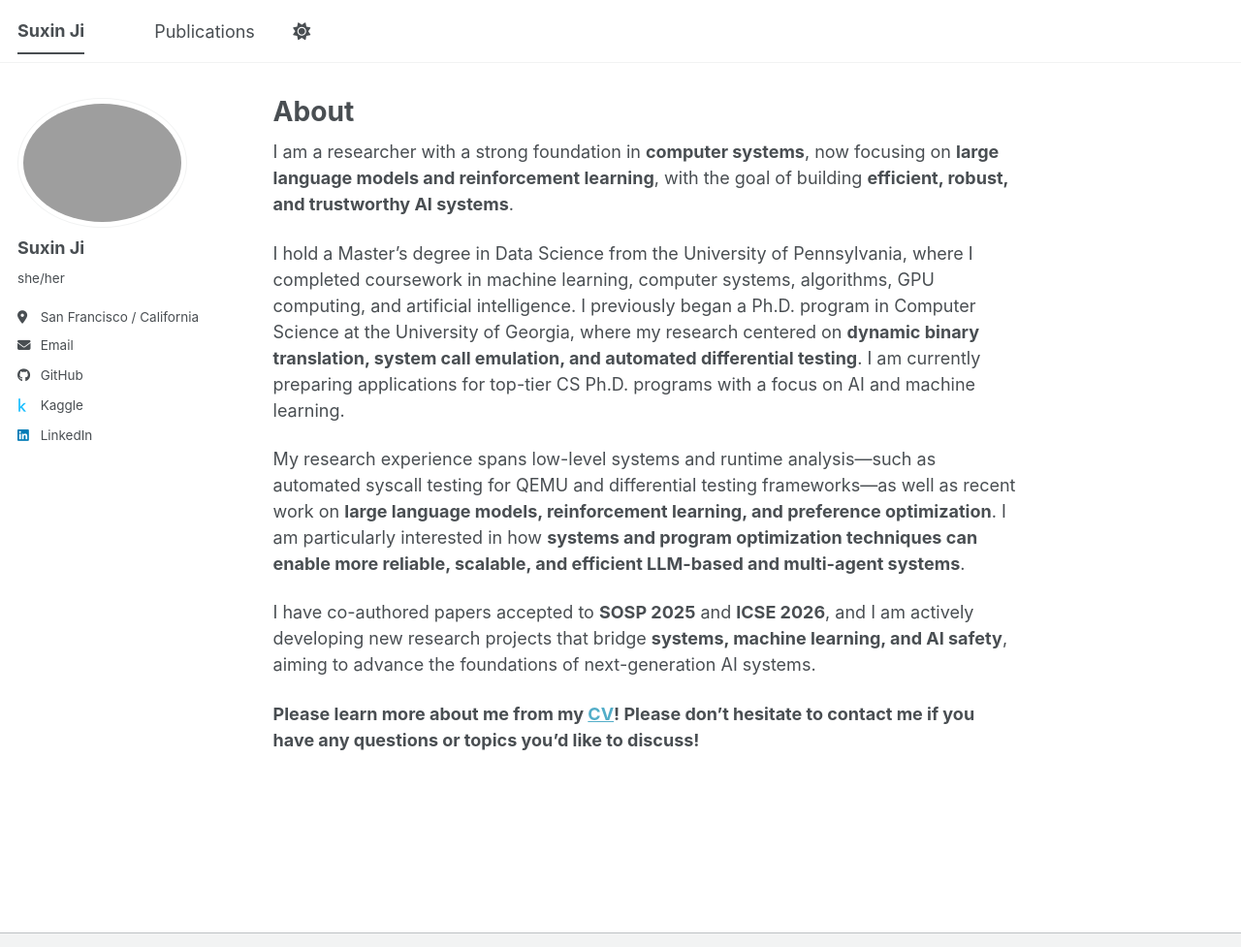
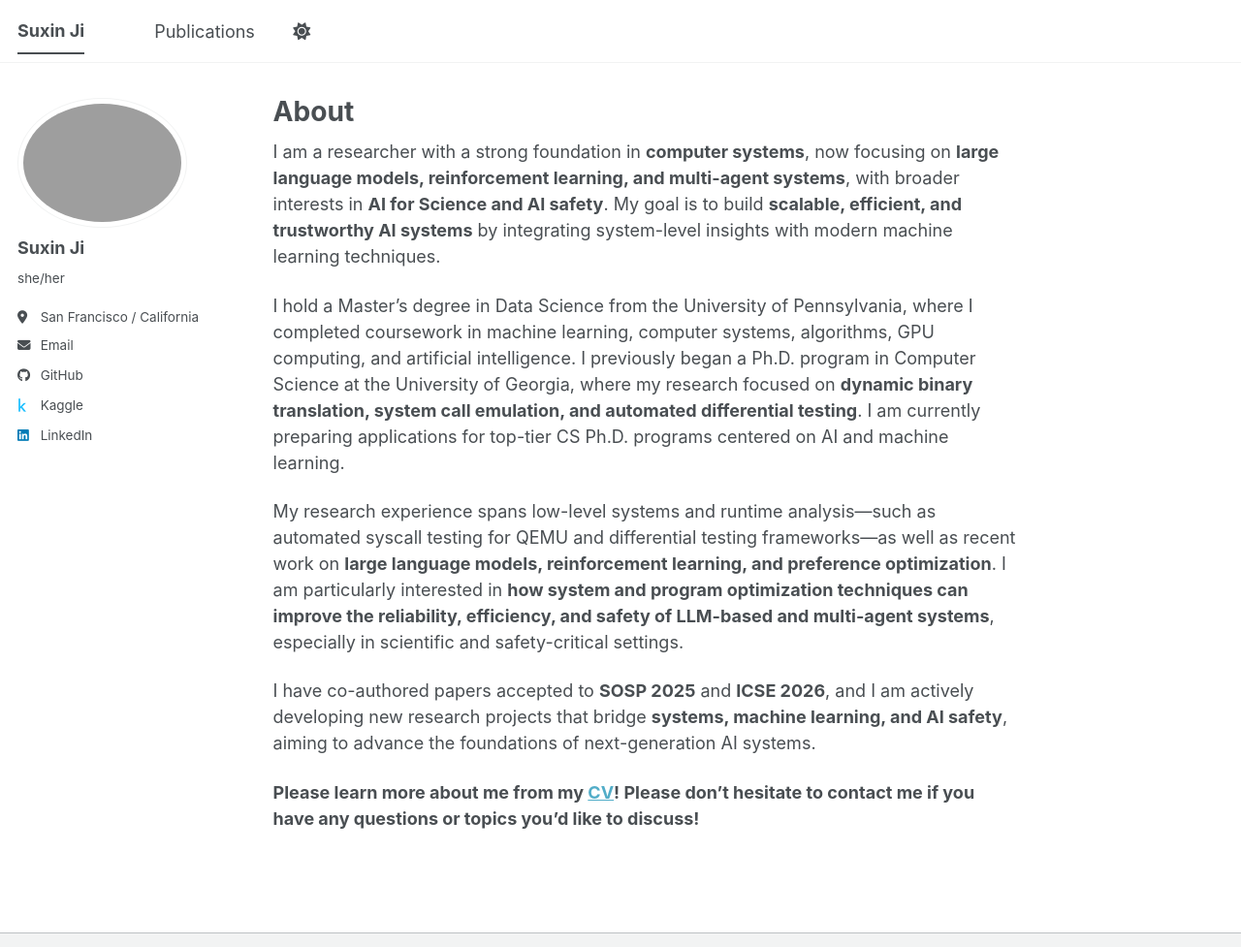
Before and after one commit to suxinji/suxinji.github.io, a Jekyll site: the page built from _pages/about.md, in a window 1280 px wide and 1099 px high, cut to the strip 0-977 px from the top of the window. Shown: the whole strip at 97% size. Built offline with Jekyll 4.4.1, drawn with Linux system fonts in a browser that asks for light colours; a script bundle is joined from its source files by our own code; library files that are not in the unit come from our copies.

Commit message:
Update about.md

```diff
--- a/_pages/about.md
+++ b/_pages/about.md
@@ -6,11 +6,11 @@ redirect_from:
   - /about/
   - /about.html
 ---
-I am a researcher with a strong foundation in **computer systems**, now focusing on **large language models and reinforcement learning**, with the goal of building **efficient, robust, and trustworthy AI systems**.
+I am a researcher with a strong foundation in **computer systems**, now focusing on **large language models, reinforcement learning, and multi-agent systems**, with broader interests in **AI for Science and AI safety**. My goal is to build **scalable, efficient, and trustworthy AI systems** by integrating system-level insights with modern machine learning techniques.
 
-I hold a Master’s degree in Data Science from the University of Pennsylvania, where I completed coursework in machine learning, computer systems, algorithms, GPU computing, and artificial intelligence. I previously began a Ph.D. program in Computer Science at the University of Georgia, where my research centered on **dynamic binary translation, system call emulation, and automated differential testing**. I am currently preparing applications for top-tier CS Ph.D. programs with a focus on AI and machine learning.
+I hold a Master’s degree in Data Science from the University of Pennsylvania, where I completed coursework in machine learning, computer systems, algorithms, GPU computing, and artificial intelligence. I previously began a Ph.D. program in Computer Science at the University of Georgia, where my research focused on **dynamic binary translation, system call emulation, and automated differential testing**. I am currently preparing applications for top-tier CS Ph.D. programs centered on AI and machine learning.
 
-My research experience spans low-level systems and runtime analysis—such as automated syscall testing for QEMU and differential testing frameworks—as well as recent work on **large language models, reinforcement learning, and preference optimization**. I am particularly interested in how **systems and program optimization techniques can enable more reliable, scalable, and efficient LLM-based and multi-agent systems**.
+My research experience spans low-level systems and runtime analysis—such as automated syscall testing for QEMU and differential testing frameworks—as well as recent work on **large language models, reinforcement learning, and preference optimization**. I am particularly interested in **how system and program optimization techniques can improve the reliability, efficiency, and safety of LLM-based and multi-agent systems**, especially in scientific and safety-critical settings.
 
 I have co-authored papers accepted to **SOSP 2025** and **ICSE 2026**, and I am actively developing new research projects that bridge **systems, machine learning, and AI safety**, aiming to advance the foundations of next-generation AI systems.
 
```
